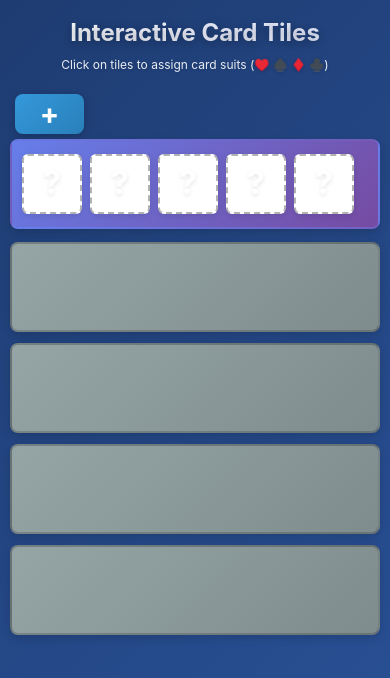
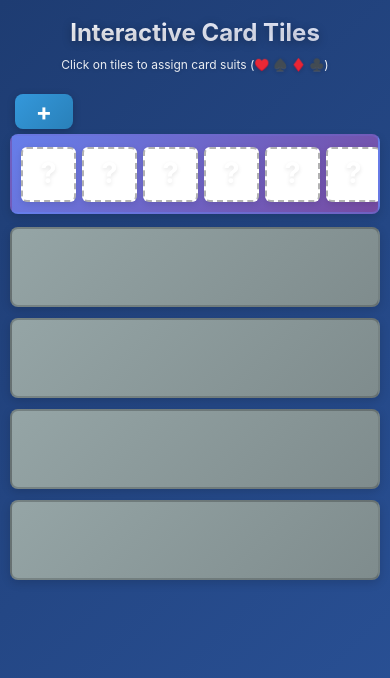
Before and after one commit to vtluu/interactive-card-tiles, a React (Vite) app: page / in a window 390 px wide. Shown: the top 678 px of the page. Built offline with nearby package versions, Linux system fonts and the light colour scheme.

Commit message:
Resize UI to fit 6 tiles: reduced tile size to 70px, scrolls to 105px

```diff
--- a/src/App.jsx
+++ b/src/App.jsx
@@ -11,11 +11,12 @@ function App() {
     { id: 2, suit: null },
     { id: 3, suit: null },
     { id: 4, suit: null },
-    { id: 5, suit: null }
+    { id: 5, suit: null },
+    { id: 6, suit: null }
   ]);
 
-  // Track the initial 5 tile IDs
-  const initialTileIds = [1, 2, 3, 4, 5];
+  // Track the initial 6 tile IDs
+  const initialTileIds = [1, 2, 3, 4, 5, 6];
 
   const handleSuitChange = (index, suit) => {
     setTiles(prevTiles =>
@@ -35,12 +36,12 @@ function App() {
 
   // Bottom scrolls logic:
   // - Show only assigned tiles from main scroll
-  // - After initial 5 are assigned, show FIRST 5 assigned tiles (most recent) + auto-assign new tiles
+  // - After initial 6 are assigned, show FIRST 6 assigned tiles (most recent) + auto-assign new tiles
   const assignedTiles = tiles.filter(tile => tile.suit !== null);
 
-  // Check if all initial 5 tiles are assigned
+  // Check if all initial 6 tiles are assigned
   const initialTiles = tiles.filter(tile => initialTileIds.includes(tile.id));
-  const initialTilesAssigned = initialTiles.length === 5 && initialTiles.every(tile => tile.suit !== null);
+  const initialTilesAssigned = initialTiles.length === 6 && initialTiles.every(tile => tile.suit !== null);
 
   let diamondTiles, heartTiles, clubTiles, spadeTiles;
 
@@ -51,28 +52,28 @@ function App() {
     clubTiles = assignedTiles;
     spadeTiles = assignedTiles;
   } else {
-    // Stage 4+: Show first 5 assigned tiles (most recent, from left) + auto-assign new unassigned tiles
-    const first5Assigned = assignedTiles.slice(0, 5);
+    // Stage 4+: Show first 6 assigned tiles (most recent, from left) + auto-assign new unassigned tiles
+    const first6Assigned = assignedTiles.slice(0, 6);
     const unassignedTiles = tiles.filter(tile => tile.suit === null);
 
     diamondTiles = [
       ...unassignedTiles.map(tile => ({ ...tile, suit: 'diamond' })),
-      ...first5Assigned
+      ...first6Assigned
     ];
 
     heartTiles = [
       ...unassignedTiles.map(tile => ({ ...tile, suit: 'heart' })),
-      ...first5Assigned
+      ...first6Assigned
     ];
 
     clubTiles = [
       ...unassignedTiles.map(tile => ({ ...tile, suit: 'club' })),
-      ...first5Assigned
+      ...first6Assigned
     ];
 
     spadeTiles = [
       ...unassignedTiles.map(tile => ({ ...tile, suit: 'spade' })),
-      ...first5Assigned
+      ...first6Assigned
     ];
   }
 
--- a/src/components/AddTile.css
+++ b/src/components/AddTile.css
@@ -1,6 +1,6 @@
 .add-tile {
-  width: 45px;
-  height: 45px;
+  width: 40px;
+  height: 40px;
   border-radius: 8px;
   display: flex;
   justify-content: center;
@@ -10,7 +10,7 @@
   transition: all 0.2s ease;
   cursor: pointer;
   border: none;
-  font-size: 2rem;
+  font-size: 1.8rem;
   color: white;
   font-weight: bold;
   line-height: 1;
@@ -38,8 +38,8 @@
 /* Responsive adjustments */
 @media (max-width: 768px) {
   .add-tile {
-    width: 40px;
-    height: 40px;
-    font-size: 1.8rem;
+    width: 35px;
+    height: 35px;
+    font-size: 1.5rem;
   }
 }
--- a/src/components/ReadOnlyScrollContainer.css
+++ b/src/components/ReadOnlyScrollContainer.css
@@ -1,6 +1,6 @@
 .readonly-scroll-container {
   width: 100%;
-  height: 120px;
+  height: 105px;
   overflow-x: auto;
   overflow-y: hidden;
   position: relative;
@@ -23,7 +23,7 @@
 /* Responsive adjustments */
 @media (max-width: 768px) {
   .readonly-scroll-container {
-    height: 90px;
+    height: 80px;
     margin: 3px 0;
   }
 
--- a/src/components/ReadOnlyTile.css
+++ b/src/components/ReadOnlyTile.css
@@ -1,13 +1,13 @@
 .readonly-tile {
-  width: 80px;
-  height: 80px;
+  width: 70px;
+  height: 70px;
   border-radius: 6px;
   display: flex;
   flex-direction: column;
   justify-content: center;
   align-items: center;
-  padding: 8px;
-  margin: 0 6px;
+  padding: 6px;
+  margin: 0 5px;
   box-shadow: 0 2px 6px rgba(0, 0, 0, 0.1);
   flex-shrink: 0;
   position: relative;
@@ -35,13 +35,13 @@
 /* Responsive adjustments */
 @media (max-width: 768px) {
   .readonly-tile {
-    width: 60px;
-    height: 60px;
+    width: 55px;
+    height: 55px;
     padding: 5px;
-    margin: 0 4px;
+    margin: 0 3px;
   }
 
   .readonly-tile-icon {
-    font-size: 2rem;
+    font-size: 1.8rem;
   }
 }
--- a/src/components/ScrollContainer.css
+++ b/src/components/ScrollContainer.css
@@ -1,6 +1,6 @@
 .scroll-container {
   width: 100%;
-  height: 120px;
+  height: 105px;
   overflow-x: auto;
   overflow-y: hidden;
   position: relative;
@@ -29,7 +29,7 @@
 /* Responsive adjustments */
 @media (max-width: 768px) {
   .scroll-container {
-    height: 90px;
+    height: 80px;
     margin: 3px 0;
   }
 
--- a/src/components/Tile.css
+++ b/src/components/Tile.css
@@ -1,13 +1,13 @@
 .tile {
-  width: 80px;
-  height: 80px;
+  width: 70px;
+  height: 70px;
   border-radius: 6px;
   display: flex;
   flex-direction: column;
   justify-content: center;
   align-items: center;
-  padding: 8px;
-  margin: 0 6px;
+  padding: 6px;
+  margin: 0 5px;
   box-shadow: 0 2px 6px rgba(0, 0, 0, 0.1);
   transition: transform 0.2s ease, box-shadow 0.2s ease, background-color 0.2s ease;
   flex-shrink: 0;
@@ -51,7 +51,7 @@
 }
 
 .tile-icon {
-  font-size: 3rem;
+  font-size: 2.5rem;
   margin-bottom: 5px;
   text-shadow: 0 2px 4px rgba(0, 0, 0, 0.1);
   font-weight: bold;
@@ -177,15 +177,15 @@
 /* Responsive adjustments */
 @media (max-width: 768px) {
   .tile {
-    width: 60px;
-    height: 60px;
-    padding: 6px;
-    margin: 0 4px;
+    width: 55px;
+    height: 55px;
+    padding: 5px;
+    margin: 0 3px;
   }
 
   .tile-icon {
-    font-size: 2rem;
-    margin-bottom: 3px;
+    font-size: 1.8rem;
+    margin-bottom: 2px;
   }
 
   .tile-instruction {
```
